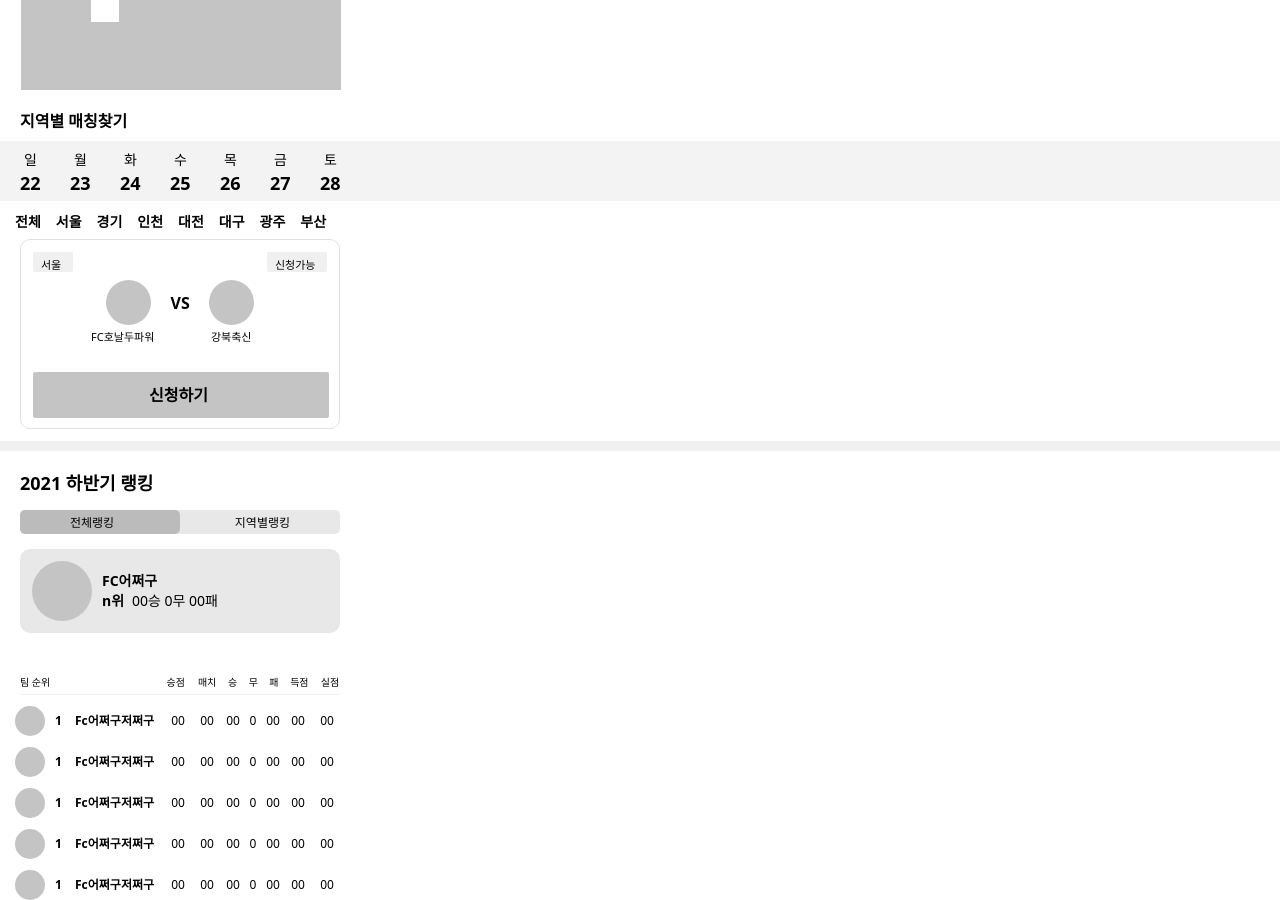
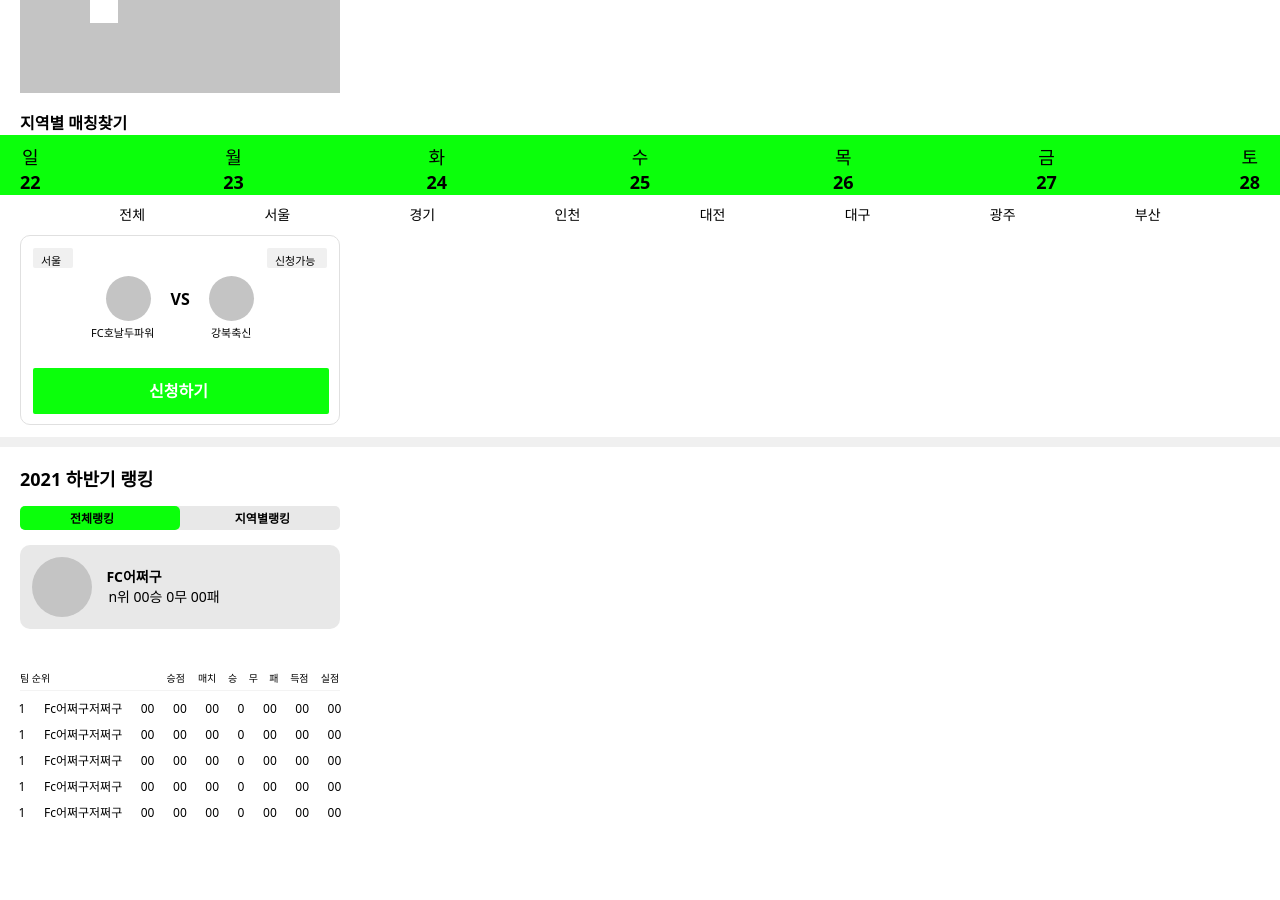
Before and after one commit to dsm-football/football-frontend, a React (Create React App) app: page / in a window 1280 px wide. Shown: the part 380-1280 px from the top of the page. After the commit the page ends 1201 px from the top, so only its background shows below. Built offline with nearby package versions, Linux system fonts and the light colour scheme.

Commit message:
:memo: :: MainPage 코드 2차 수정

```diff
--- a/src/components/main/areamatching/AreaMatching.tsx
+++ b/src/components/main/areamatching/AreaMatching.tsx
@@ -1,40 +1,21 @@
 import React from 'react'
 import * as S from './style';
+import Calender from './funciton';
+
+const arr3 = ['전체', '서울', '경기', '인천', '대전', '대구', '광주',' 부산']
 
 const Area = () => {
   return(
     <>
         <S.Matching>지역별 매칭찾기</S.Matching>
-        <section>
-            <S.Calendar>
-                <S.Sunday>일</S.Sunday>
-                <S.Day>월</S.Day>
-                <S.Day>화</S.Day>
-                <S.Day>수</S.Day>
-                <S.Day>목</S.Day>
-                <S.Day>금</S.Day>
-                <S.Day>토</S.Day>
-            </S.Calendar>
-            <S.Date>
-                <S.First>22</S.First>
-                <S.Rest>23</S.Rest>
-                <S.Rest>24</S.Rest>
-                <S.Rest>25</S.Rest>
-                <S.Rest>26</S.Rest>
-                <S.Rest>27</S.Rest>
-                <S.Rest>28</S.Rest>
-            </S.Date>
-            <S.Area>
-              <S.All>전체</S.All>
-              <S.And>서울</S.And>
-              <S.And>경기</S.And>
-              <S.And>인천</S.And>
-              <S.And>대전</S.And>
-              <S.And>대구</S.And>
-              <S.And>광주</S.And>
-              <S.And>부산</S.And>
-            </S.Area>
-        </section>
+        <Calender />
+        <S.Areas>
+                {arr3.map((el, index) => (
+                        <div key={index}>
+                            {el}
+                        </div>
+                ))}
+            </S.Areas>
         <S.Application>
           <div>
             <S.Set>서울</S.Set>
@@ -49,7 +30,9 @@ const Area = () => {
             <S.TeamName>FC호날두파워</S.TeamName>
             <S.TeamName2>강북축신</S.TeamName2>
           </div>
-          <S.Apply>신청하기</S.Apply>
+          <div>
+            <S.Apply>신청하기</S.Apply>
+          </div>
         </S.Application>
     </>
   );
--- /dev/null
+++ b/src/components/main/areamatching/funciton.tsx
@@ -0,0 +1,63 @@
+import React from 'react';
+import * as S from './style';
+
+
+const Calendar = () =>{
+    const days = [
+        {
+            id: 1,
+            day: '일',
+            date: '22'
+        },
+        {
+            id: 2,
+            day: '월',
+            date: '23'
+        },
+        {
+            id: 3,
+            day: '화',
+            date: '24'
+        },
+        {
+            id: 4,
+            day: '수',
+            date: '25'
+        },
+        {
+            id: 5,
+            day: '목',
+            date: '26'
+        },
+        {
+            id: 6,
+            day: '금',
+            date: '27'
+        },
+        {
+            id: 7,
+            day: '토',
+            date: '28'
+        }
+    ];
+    return(
+        <>
+        <S.Calendars>
+            <S.Dates>
+                {days.map((el) => (
+                <div key={el.id}>
+                    <S.Font>{el.day}</S.Font> <br />
+                    {el.date}
+                </div>
+                ))}
+            </S.Dates>
+        </S.Calendars>
+
+        </>
+    );
+}
+
+
+
+
+export default Calendar;
--- a/src/components/main/areamatching/style.tsx
+++ b/src/components/main/areamatching/style.tsx
@@ -9,77 +9,43 @@ export const Matching = styled.div`
   margin-top: 190px;
   font-weight: 600;
 `;
-export const Calendar = styled.div`
+
+export const Calendars = styled.div`
+  width: 100%;
+  height: 60px;
+  margin-bottom: 10px;
+  background-color: #0BFF0B;
+  display: flex;
+  flex-direction: column;
+  justify-content: space-evenly;
+`
+
+export const Dates = styled.div`
+  padding: 0 20px;
+  display: flex;
+  justify-content: space-between;
+  font-weight: 600;
+  font-size: 18px;
+  line-height: 20px;
+  padding-top: 8px;
+  text-align: center;
+`
+
+export const Font = styled.div`
+  font-weight: 500;
+  margin-bottom: -15px;
+`
+
+export const Areas = styled.div`
   width: 100%;
   height: 30px;
-  margin-top: 8px;
-  align-items: center;
-  background-color: #f3f3f3;
-  justify-content: space-between;
-  & div {
-    display: inline-block;
-    align-items: center;
-  }
-`;
-
-export const Date = styled.div`
-  width: 100%;
-  height: 30px;
-  align-items: center;
-  background-color: #f3f3f3;
-  justify-content: space-between;
-  & div {
-    display: inline-block;
-    align-items: center;
-  }
-`;
-
-export const Area = styled.div`
-  width: 100%;
-  height: 30px;
-  margin-top: 8px;
-  align-items: center;
-  background-color: white;
-  justify-content: space-between;
-  & div {
-    display: inline-block;
-    align-items: center;
-  }
-`;
-
-export const Sunday = styled.div`
-  width: 16px;
-  height: 19px;
-  margin-left: 24px;
-  padding-top: 8px;
+  display: flex;
+  justify-content: space-evenly;
+  text-align: center;
+  font-weight: 500;
   font-size: 14px;
-`;
-
-export const Day = styled(Sunday)`
-  margin-left: 34px;
-`;
-
-export const First = styled.div`
-  width: 20px;
-  height: 25px;
-  margin-left: 20px;
-  font-size: 18px;
-  font-weight: 600;
-`;
-
-export const Rest = styled(First)`
-  margin-left: 30px;
-`;
-
-export const All = styled.div`
-  height: 20px;
-  margin-left: 15px;
-  margin-top: 2px;
-  font-size: 14px;
-  font-weight: 600;
-`;
-
-export const And = styled(All)``;
+  line-height: 20px;
+`
 
 export const Application = styled.div`
   width: 320px;
@@ -91,6 +57,7 @@ export const Application = styled.div`
   & div{
     display: flex;
     justify-content: space-between;
+    text-align: center;
   }
 `;
 
@@ -153,9 +120,10 @@ export const Apply = styled.div`
   margin-left: 12px;
   margin-top: 28px;
   padding: 12px 116px;
-  background-color: #c4c4c4;
+  background-color: #0BFF0B;
   border-radius: 2px;
   font-weight: 600;
   font-size: 16px;
   line-height: 22px;
+  color: #FFFFFF;
 `;
--- a/src/components/main/nearmatching/style.tsx
+++ b/src/components/main/nearmatching/style.tsx
@@ -10,9 +10,8 @@ export const ClubManageBanner = styled.div`
 `
 
 export const Matching = styled.div`
-  width: 197px;
+  width: 196px;
   height: 25px;
-  top: 240px;
   background-color: white;
   margin-left: 20px;
   margin-top: 10px;
@@ -21,9 +20,9 @@ export const Matching = styled.div`
 
 export const Searching = styled.div`
   width: 320px;
-  height: 33px;
+  height: 35px;
   margin-top: 10px;
-  margin-left: 21px;
+  margin-left: 20px;
   align-items: center;
   background-color: #F2F2F2;
   justify-content: space-between;
@@ -41,17 +40,14 @@ export const Target = styled.div`
 `
 
 export const Locate = styled.div`
-  height: 19px;
-  left: 26px;
-  top: 3px;
-  margin-left: 7px;
+  height: 20px;
+  margin-left: 8px;
   font-size: 14px;
   font-weight: 500;
 `
 
 export const Select = styled.div`
-  height: 19px;
-  top: 8px;
+  height: 20px;
   margin-left: 110px;
   font-size: 14px;
   font-weight: 500;
@@ -59,7 +55,7 @@ export const Select = styled.div`
 
 export const Map = styled.div`
   width: 320px;
-  height: 177px;
+  height: 180px;
   top: 32px;
   background-color: #C4C4C4;
   & div{
@@ -71,7 +67,6 @@ export const Map = styled.div`
 export const Point1 = styled.div`
   width: 28px;
   height: 40px;
-  top: 59px;
   margin-left: 70px;
   background-color: white;
 `
--- a/src/components/main/ranking/Raking.tsx
+++ b/src/components/main/ranking/Raking.tsx
@@ -1,5 +1,6 @@
 import React from 'react'
 import * as S from './style';
+import Ranks from './function';
 
 const Rank = () => {
   return(
@@ -12,9 +13,10 @@ const Rank = () => {
         </S.AreaRank>
         <S.Myteam>
           <S.TeamLogo />
-          <S.TeamName>FC어쩌구</S.TeamName>
-            <S.Rank>n위</S.Rank>
-            <S.Result>00승 0무 00패</S.Result>
+          <div>
+            <S.TeamName>FC어쩌구</S.TeamName>
+            <S.Rank>n위 00승 0무 00패</S.Rank>
+          </div>
         </S.Myteam>
         <S.AllCheck>
           <h1>팀 순위</h1>
@@ -26,66 +28,11 @@ const Rank = () => {
           <S.Etc>득점</S.Etc>
           <S.Etc>실점</S.Etc>
         </S.AllCheck>
-        <S.Locate>
-          <S.Mark />
-          <S.Rankings>1</S.Rankings>
-          <S.TName>Fc어쩌구저쩌구</S.TName>
-          <S.Score>00</S.Score>
-          <S.And>00</S.And>
-          <S.And>00</S.And>
-          <S.Draw>0</S.Draw>
-          <S.Lose>00</S.Lose>
-          <S.Points>00</S.Points>
-          <S.LostP>00</S.LostP>
-        </S.Locate>
-        <S.Locate>
-          <S.Mark />
-          <S.Rankings>1</S.Rankings>
-          <S.TName>Fc어쩌구저쩌구</S.TName>
-          <S.Score>00</S.Score>
-          <S.And>00</S.And>
-          <S.And>00</S.And>
-          <S.Draw>0</S.Draw>
-          <S.Lose>00</S.Lose>
-          <S.Points>00</S.Points>
-          <S.LostP>00</S.LostP>
-        </S.Locate>
-        <S.Locate>
-          <S.Mark />
-          <S.Rankings>1</S.Rankings>
-          <S.TName>Fc어쩌구저쩌구</S.TName>
-          <S.Score>00</S.Score>
-          <S.And>00</S.And>
-          <S.And>00</S.And>
-          <S.Draw>0</S.Draw>
-          <S.Lose>00</S.Lose>
-          <S.Points>00</S.Points>
-          <S.LostP>00</S.LostP>
-        </S.Locate>
-        <S.Locate>
-          <S.Mark />
-          <S.Rankings>1</S.Rankings>
-          <S.TName>Fc어쩌구저쩌구</S.TName>
-          <S.Score>00</S.Score>
-          <S.And>00</S.And>
-          <S.And>00</S.And>
-          <S.Draw>0</S.Draw>
-          <S.Lose>00</S.Lose>
-          <S.Points>00</S.Points>
-          <S.LostP>00</S.LostP>
-        </S.Locate>
-        <S.Locate>
-          <S.Mark />
-          <S.Rankings>1</S.Rankings>
-          <S.TName>Fc어쩌구저쩌구</S.TName>
-          <S.Score>00</S.Score>
-          <S.And>00</S.And>
-          <S.And>00</S.And>
-          <S.Draw>0</S.Draw>
-          <S.Lose>00</S.Lose>
-          <S.Points>00</S.Points>
-          <S.LostP>00</S.LostP>
-        </S.Locate>
+        <Ranks />
+        <Ranks />
+        <Ranks />
+        <Ranks />
+        <Ranks />
     </>
   );
 }
--- /dev/null
+++ b/src/components/main/ranking/function.tsx
@@ -0,0 +1,20 @@
+import React from 'react';
+import * as S from './style';
+
+const Ranks = () =>{
+    const arr1 = ['1', 'Fc어쩌구저쩌구', '00', '00', '00', '0', '00', '00', '00'];
+
+    return(
+        <>
+            <S.Ranks>
+                {arr1.map((el, index) => (
+                <div key={index}>
+                    {el}
+                </div>
+                ))}
+            </S.Ranks>
+        </>
+    );
+}
+
+export default Ranks;
--- a/src/components/main/ranking/style.tsx
+++ b/src/components/main/ranking/style.tsx
@@ -21,7 +21,7 @@ export const AreaRank = styled.div`
   margin: 10px 0 15px 20px;
   background-color: #e8e8e8;
   border-radius: 5px;
-  font-weight: 500;
+  font-weight: bold;
   font-size: 12px;
   line-height: 16px;
   text-align: center;
@@ -40,7 +40,7 @@ export const AllRank = styled.div`
   padding-left: 50px;
   padding-top: 5px;
   text-align: center;
-  background-color: #bbbbbb;
+  background-color: #0BFF0B;
   display: flex;
   justify-content: space-between;
 `;
@@ -53,14 +53,18 @@ export const Myteam = styled.div`
   background-color: #e8e8e8;
   border-radius: 10px;
   padding-top: 12px;
+  & div{
+    display: flex;
+    justify-content: space-evenly;
+  }
 `;
 
 export const TeamLogo = styled.div`
   width: 60px;
   height: 60px;
-  margin-left: 12px;
   background-color: #c4c4c4;
   border-radius: 50%;
+  margin: 0 12px;
 `
 
 export const TeamName = styled.div`
@@ -70,26 +74,16 @@ export const TeamName = styled.div`
   font-weight: 600;
   line-height: 19px;
   margin-top: 10px;
-  margin-left: 10px;
 `;
 
 export const Rank = styled.div`
-  width: 30px;
+  width: 130px;
   height: 19px;
   font-size: 14px;
-  font-weight: 600;
+  font-weight: 00;
   line-height: 20px;
   margin-top: 30px;
-  margin-left: -60px;
-`;
-
-export const Result = styled.div`
-  width: 100px;
-  height: 19px;
-  margin-top: 30px;
-  font-weight: 500;
-  font-size: 14px;
-  line-height: 20px;
+  margin-left: -65px;
 `;
 
 export const AllCheck = styled.div`
@@ -139,66 +133,14 @@ export const Etcs = styled(Etc)`
   width: 10px;
 `;
 
-export const Locate = styled.div`
+export const Ranks = styled.div`
   width: 360px;
+  height: 10%;
   display: flex;
-`;
-
-export const Mark = styled.div`
-  width: 30px;
-  height: 30px;
-  background-color: #c4c4c4;
-  border-radius: 100%;
-  margin-top: 11px;
-  margin-left: 15px;
-`;
-
-export const Rankings = styled.div`
-  width: 10px;
-  height: 16px;
-  margin-left: 10px;
-  margin-top: 18px;
-  font-weight: 600;
-  font-size: 12px;
-  line-height: 16px;
-`;
-
-export const TName = styled.div`
-  width: 85px;
-  height: 16px;
-  font-weight: 600;
-  font-size: 12px;
-  line-height: 16px;
-  margin-left: 10px;
-  margin-top: 18px;
-`;
-
-export const Score = styled.div`
-  width: 14px;
-  height: 16px;
+  justify-content: space-evenly;
   text-align: center;
+  margin-top: 10px;
   font-weight: 500;
   font-size: 12px;
   line-height: 16px;
-  margin: 18px 8px 0 11px;
-`;
-
-export const And = styled(Score)`
-  margin: 18px 5px 0 7px;
-`;
-
-export const Draw = styled(Score)`
-  margin: 18px 5px 0 1px;
-`;
-
-export const Lose = styled(Score)`
-  margin: 18px 5px 0 1px;
-`;
-
-export const Points = styled(Score)`
-  margin: 18px 5px 0 6px;
-`;
-
-export const LostP = styled(Score)`
-  margin: 18px 0 0 10px;
-`;
+`
```
